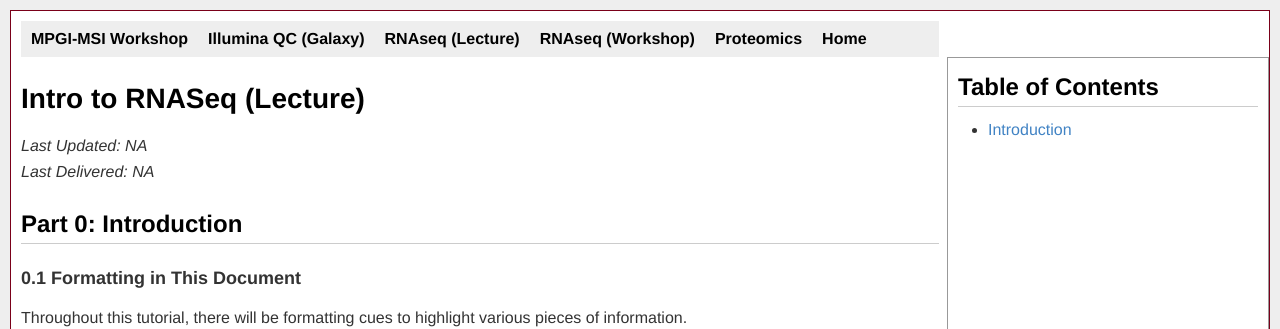
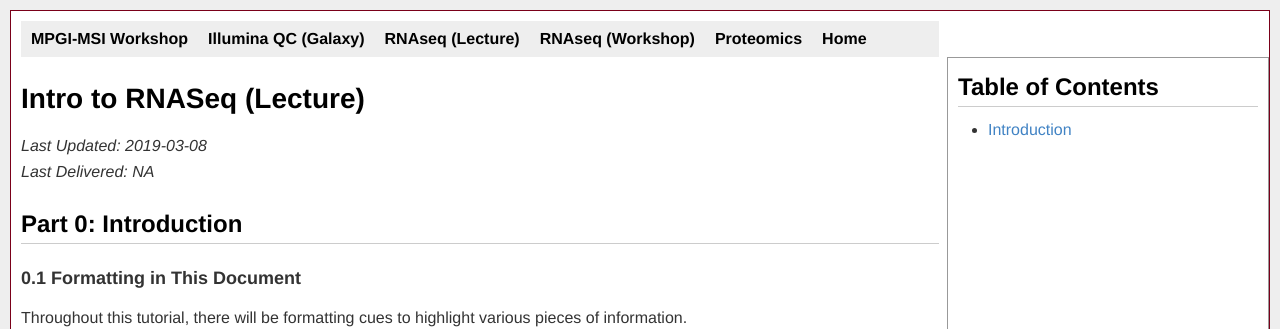
Before and after one commit to msi-ris/Tutorials, a Jekyll site: the page built from rnaseq_lec.md, in a window 1280 px wide and 900 px high. Shown: the top 329 px of the window. Built offline with Jekyll 4.4.1, drawn with Linux system fonts in a browser that asks for light colours.

Commit message:
Update rnaseq lec

```diff
--- a/rnaseq_lec.md
+++ b/rnaseq_lec.md
@@ -3,7 +3,7 @@ layout: default
 title: Intro to RNASeq (Lecture)
 permalink: /rnaseq_lec/
 exclude: false
-updated: NA
+updated: 2019-03-08
 delivered: NA
 ---
 
```
